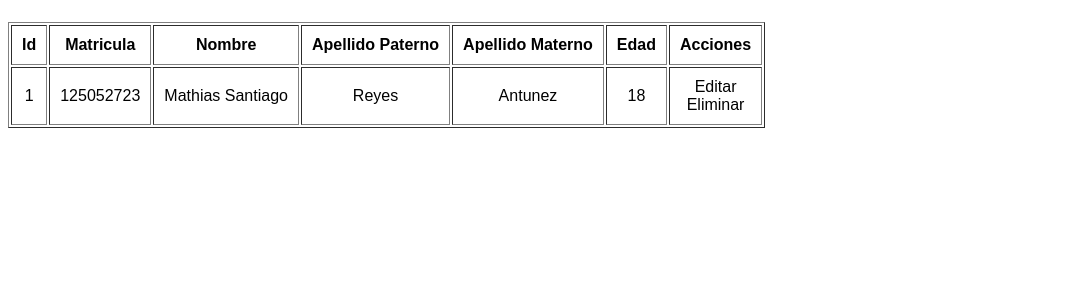
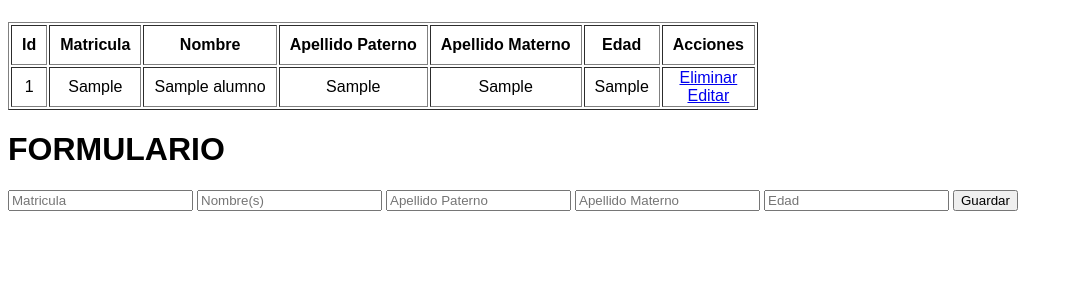
Before and after one commit to 125052723-create/Este-es-el-repo-de-la-materia-de-applicaciones-web, a PHP site: page /CRUD/alumnos.php in a window 1280 px wide. Shown: the part 58-358 px from the top of the page, without its empty margins (0-1073 px from the left). Run offline with PHP 8.4, Linux system fonts and the light colour scheme; tables that the repository leaves empty or names only in its code hold one stand-in row (values such as "Sample post").

Commit message:
Sistema CRUD en php ya terminado :D

```diff
--- a/CRUD/alumnos.php
+++ b/CRUD/alumnos.php
@@ -4,18 +4,19 @@
 include("conexion.php");
 
 //mandamos a llamar la funcion conectar
-$con=conectar();
+$con = conectar();
 
 //Dame todo lo que tegnas en alumnos
-$sql="SELECT * FROM alumnos";
+$sql = "SELECT * FROM alumnos";
 
 //Ejecutar la consulta y tendremos acceso a la conexion
-$query=mysqli_query($con,$sql);
+$query = mysqli_query($con, $sql);
 
 ?>
 
 <!DOCTYPE html>
 <html lang="en">
+
 <head>
     <meta charset="UTF-8">
     <meta name="viewport" content="width=device-width, initial-scale=1.0">
@@ -23,15 +24,16 @@ $query=mysqli_query($con,$sql);
 </head>
 
 <style>
-    .table{
-    Font-family: Sans-serif;
-    text-align: center;
+    .table {
+        Font-family: Sans-serif;
+        text-align: center;
     }
 
-    .header{
+    .header {
         Font-family: Sans-serif;
     }
-    </style>
+</style>
+
 <body>
     <h1 class="header">Tabla de Alumnos</h1>
     <table border="1" class="table">
@@ -49,15 +51,35 @@ $query=mysqli_query($con,$sql);
         </thead>
 
         <tbody>
-            <tr>
-                <td style="text-align: center; padding: 10px;">1 </td>
-                <td style="text-align: center; padding: 10px;">125052723 </td>
-                <td style="text-align: center; padding: 10px;">Mathias Santiago </td>
-                <td style="text-align: center; padding: 10px;">Reyes </td>
-                <td style="text-align: center; padding: 10px;">Antunez </td>
-                <td style="text-align: center; padding: 10px;">18 </td>
-                <td style="text-align: center; padding: 10px;">Editar <br> Eliminar </td>
-             </tr>
+            <?php
+            while($row=mysqli_fetch_array($query)){
+            ?>
+            <tr style="text-align: center; Font-family: Sans-serif; padding: 10px;">
+                <td style="text-align: center; padding: 10px"><?php echo $row['id']?></td>
+                <td style="text-align: center; padding: 10px"><?php echo $row['matricula']?></td>
+                <td style="text-align: center; padding: 10px;"><?php echo $row['nombre']?></td>
+                <td style="text-align: center; padding: 10px;"><?php echo $row['apellido_p']?></td>
+                <td style="text-align: center; padding: 10px;"><?php echo $row['apellido_m']?></td>
+                <td style="text-align: center; padding: 10px;"><?php echo $row['edad']?></td>
+                <td>
+                    <a href="delete.php?id=<?php echo $row['id']; ?>"> Eliminar <br> Editar</a>
+                </td>
+            </tr>
+            <?php
+            }
+            ?>
         </tbody>
+    </table>
+
+    <h1 style="Font-family: Sans-serif;">FORMULARIO</h1>
+    <form action="insertar.php" method="POST">
+        <input type="text" class="form-control" name="matricula" placeholder="Matricula">
+        <input type="text" class="form-control" name="nombre" placeholder="Nombre(s)">
+        <input type="text" class="form-control" name="apellido_p" placeholder="Apellido Paterno">
+        <input type="text" class="form-control" name="apellido_m" placeholder="Apellido Materno">
+        <input type="text" class="form-control" name="edad" placeholder="Edad">
+        <button type="submit">Guardar</button>
+    </form>
 </body>
+
 </html>
```
Also changed, not shown: CRUD/delete.php (+12 -0 lines), CRUD/insertar.php (+28 -0 lines).
